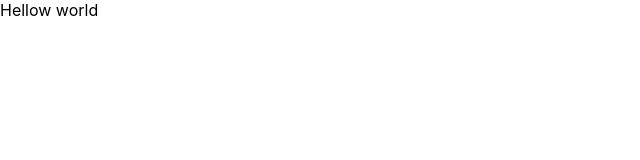
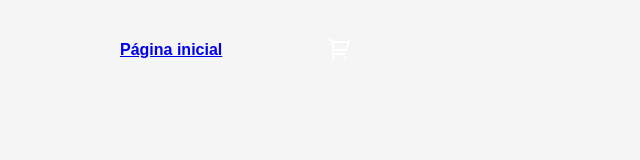
Before and after one commit to jcscruz/curso-alura-redux, a React app in the folder trato-tech/: page / in a window 1280 px wide. Shown: the whole page, without its empty margins (0-640 px from the left). Built offline with nearby package versions, Linux system fonts and the light colour scheme.

Commit message:
Criando do app

```diff
--- a/trato-tech/package.json
+++ b/trato-tech/package.json
@@ -6,9 +6,12 @@
     "@testing-library/jest-dom": "^5.17.0",
     "@testing-library/react": "^13.4.0",
     "@testing-library/user-event": "^13.5.0",
+    "classnames": "^2.5.1",
     "react": "^18.3.1",
     "react-dom": "^18.3.1",
+    "react-icons": "^5.2.1",
     "react-scripts": "5.0.1",
+    "sass": "^1.77.2",
     "web-vitals": "^2.1.4"
   },
   "scripts": {
--- /dev/null
+++ b/trato-tech/src/components/Navbar/Navbar.module.scss
@@ -0,0 +1,65 @@
+@import '../../styles/breakpoints';
+
+.nav {
+  align-items: center;
+  display: grid;
+  grid-template-columns: 1fr 2fr 2fr;
+  grid-template-areas: 'logo links busca icones';
+  height: 100px;
+  padding: 0 120px;
+  position: absolute;
+  width: 100vw;
+  z-index: 1;
+  @media(max-width: $tablet) {
+    grid-template-areas:
+      'logo logo'
+      'links icones'
+      'busca busca';
+    grid-template-columns: 6fr 1fr;
+    grid-template-rows: 1fr 1fr 1fr;
+    height: 200px;
+    justify-items: center;
+  }
+  @media(max-width: $mobile-sm) {
+    padding: 0 50px;
+  }
+}
+
+.logo {
+  cursor: pointer;
+  grid-area: logo;
+}
+
+.links {
+  grid-area: links;
+  display: flex;
+  justify-content: flex-start;
+  gap: 20px;
+  @media(max-width: $tablet) {
+    justify-self: start;
+  }
+}
+
+.link {
+  color: white;
+  font-size: 22px;
+}
+
+.busca {
+  align-items: center;
+  display: flex;
+  grid-area: busca;
+  width: 100%;
+}
+
+.selected {
+  font-weight: bold;
+  text-decoration: underline;
+}
+
+.icones {
+  display: flex;
+  gap: 20px;
+  grid-area: icones;
+  margin-left: 30px;
+}
--- /dev/null
+++ b/trato-tech/src/components/Navbar/index.js
@@ -0,0 +1,36 @@
+import styles from './Navbar.module.scss'
+import { ReactComponent as Logo} from '../../assets/logo.svg'
+import classNames from 'classnames'
+import { RiShoppingCart2Line, RiShoppingCartFill } from 'react-icons/ri'
+
+const iconeProps = {
+    color: 'white',
+    size: 24
+}
+
+export default function Navbar(){
+    return (
+        <nav className={styles.nav}>
+            <div className={styles.logo}>
+                <div>
+                    <a href='/' className={classNames(styles.links, {
+                        [styles.selected]: window.location.pathname === '/'
+                    })}>
+                        Página inicial
+                    </a>
+                </div>
+            </div>
+            <div className={styles.busca}>
+
+            </div>
+            <div className={styles.icontes}>
+                <a href="/carrinho">
+                    {window.location.pathname === '/carrinho'
+                        ? <RiShoppingCartFill {...iconeProps} />
+                        : <RiShoppingCart2Line {...iconeProps} />
+                    }
+                </a>
+            </div>
+        </nav>
+    )
+}
--- a/trato-tech/src/index.css
+++ b/trato-tech/src/index.css
@@ -1,10 +1,17 @@
+* {
+  box-sizing: border-box;
+}
 body {
+  background-color: #F5F5F5;
   margin: 0;
-  font-family: -apple-system, BlinkMacSystemFont, 'Segoe UI', 'Roboto', 'Oxygen',
-    'Ubuntu', 'Cantarell', 'Fira Sans', 'Droid Sans', 'Helvetica Neue',
-    sans-serif;
+  font-family: 'Montserrat', sans-serif;
+  overflow-x: hidden;
   -webkit-font-smoothing: antialiased;
   -moz-osx-font-smoothing: grayscale;
+}
+
+input {
+  border: none;
 }
 
 code {
--- a/trato-tech/src/index.js
+++ b/trato-tech/src/index.js
@@ -1,12 +1,13 @@
 import React from 'react';
 import ReactDOM from 'react-dom/client';
 import './index.css';
+import Navbar from './components/Navbar';
 
 const root = ReactDOM.createRoot(document.getElementById('root'));
 root.render(
   <React.StrictMode>
     <div>
-      Hellow world
+      <Navbar/>
     </div>
   </React.StrictMode>
 );
--- /dev/null
+++ b/trato-tech/src/styles/_breakpoints.scss
@@ -0,0 +1,2 @@
+$tablet: 1024px;
+$mobile-sm: 600px;
```
Also changed, not shown: trato-tech/public/index.html (+1 -0 lines), trato-tech/src/assets/logo.svg (added), 1 other file.
